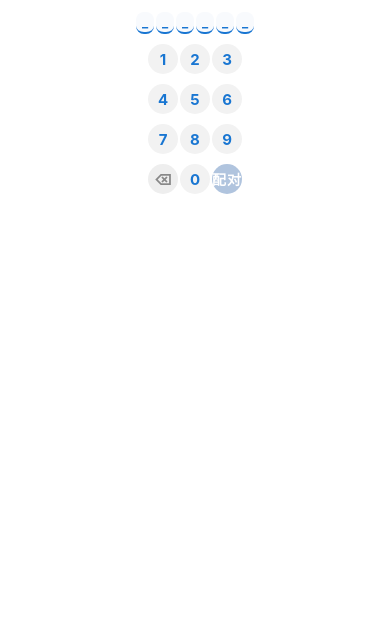
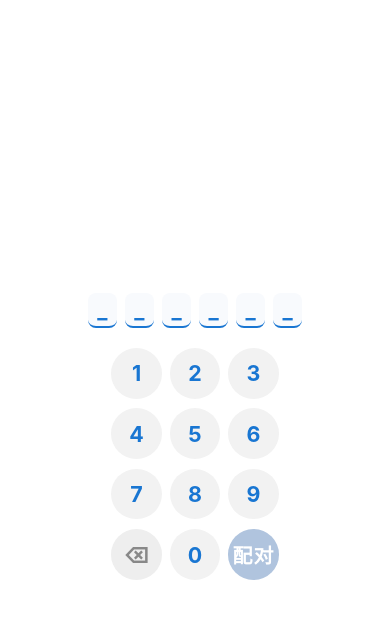
Before and after one commit to zhangdayou2020/watchOS, a React Native app: screen /Login in a window 390 px wide. Shown: the top 618 px of the page. Built offline with nearby package versions, Linux system fonts and the light colour scheme; what react-native would draw is missing.

Commit message:
调整登陆页面的大小适配

```diff
--- a/src/screens/LoginScreen.tsx
+++ b/src/screens/LoginScreen.tsx
@@ -1,5 +1,5 @@
 import React, {useState} from 'react';
-import {View, Text, StyleSheet, TouchableOpacity, Alert} from 'react-native';
+import {View, Text, StyleSheet, TouchableOpacity, Alert, Dimensions, SafeAreaView} from 'react-native';
 import {useNavigation} from '@react-navigation/native';
 import type {NativeStackNavigationProp} from '@react-navigation/native-stack';
 import {useDispatch} from 'react-redux';
@@ -18,6 +18,14 @@ const KEYS = [
   ['7', '8', '9'],
   ['del', '0', 'ok'],
 ];
+
+const { width: SCREEN_WIDTH, height: SCREEN_HEIGHT } = Dimensions.get('window');
+const CIRCLE_SIZE = Math.min(SCREEN_WIDTH, SCREEN_HEIGHT);
+const CODE_BOX_WIDTH = CIRCLE_SIZE * 0.6;
+const CODE_DIGIT_SIZE = CIRCLE_SIZE * 0.075;
+const KEY_SIZE = CIRCLE_SIZE * 0.13;
+const KEY_FONT_SIZE = CIRCLE_SIZE * 0.055;
+const CODE_FONT_SIZE = CIRCLE_SIZE * 0.055;
 
 const LoginScreen = () => {
   const navigation =
@@ -61,6 +69,7 @@ const LoginScreen = () => {
   };
 
   return (
+    <SafeAreaView style={styles.safeArea}>
       <View style={styles.container}>
         <View style={styles.codeBox}>
           {Array.from({length: 6}).map((_, idx) => (
@@ -104,27 +113,33 @@ const LoginScreen = () => {
           ))}
         </View>
       </View>
+    </SafeAreaView>
   );
 };
 
 const styles = StyleSheet.create({
+  safeArea: {
+    flex: 1,
+    backgroundColor: '#fff',
+  },
   container: {
     flex: 1,
+    alignItems: 'center',
+    justifyContent: 'center',
     backgroundColor: '#fff',
-    justifyContent: 'flex-start',
-    alignItems: 'center',
-    paddingTop: 10,
+    paddingHorizontal: CIRCLE_SIZE * 0.07,
   },
   codeBox: {
     flexDirection: 'row',
     justifyContent: 'center',
-    marginBottom: 8,
-    marginTop: 2,
+    marginBottom: CIRCLE_SIZE * 0.04,
+    marginTop: CIRCLE_SIZE * 0.10,
+    width: CODE_BOX_WIDTH,
   },
   codeDigitBox: {
-    width: 18,
-    height: 22,
-    marginHorizontal: 1,
+    width: CODE_DIGIT_SIZE,
+    height: CODE_DIGIT_SIZE * 1.2,
+    marginHorizontal: CIRCLE_SIZE * 0.01,
     borderBottomWidth: 2,
     borderColor: '#1976d2',
     alignItems: 'center',
@@ -134,53 +149,53 @@ const styles = StyleSheet.create({
     elevation: 1,
   },
   codeDigit: {
-    fontSize: 13,
+    fontSize: CODE_FONT_SIZE,
     fontWeight: 'bold',
     color: '#1976d2',
     textAlign: 'center',
   },
   keyboard: {
-    width: 130,
+    width: CODE_BOX_WIDTH,
     alignItems: 'center',
     justifyContent: 'center',
-    marginTop: 2,
+    marginTop: CIRCLE_SIZE * 0.01,
   },
   keyRow: {
     flexDirection: 'row',
     justifyContent: 'center',
-    marginBottom: 10,
+    marginBottom: CIRCLE_SIZE * 0.025,
   },
   key: {
-    width: 30,
-    height: 30,
-    marginHorizontal: 1,
+    width: KEY_SIZE,
+    height: KEY_SIZE,
+    marginHorizontal: CIRCLE_SIZE * 0.01,
     backgroundColor: '#f2f2f2',
-    borderRadius: 15,
+    borderRadius: KEY_SIZE / 2,
     justifyContent: 'center',
     alignItems: 'center',
     elevation: 1,
   },
   keyText: {
-    fontSize: 15,
+    fontSize: KEY_FONT_SIZE,
     fontWeight: 'bold',
     color: '#1976d2',
   },
   okKey: {
     backgroundColor: '#2196f3',
-    borderRadius: 15,
+    borderRadius: KEY_SIZE / 2,
   },
   okKeyText: {
     color: '#fff',
-    fontSize: 14,
+    fontSize: KEY_FONT_SIZE * 0.93,
     letterSpacing: 1,
   },
   delKey: {
     backgroundColor: '#eee',
-    borderRadius: 15,
+    borderRadius: KEY_SIZE / 2,
   },
   delKeyText: {
     color: '#888',
-    fontSize: 15,
+    fontSize: KEY_FONT_SIZE,
   },
   keyDisabled: {
     backgroundColor: '#b0c4de',
```
Lines whose indentation alone changed are shown as unchanged.
